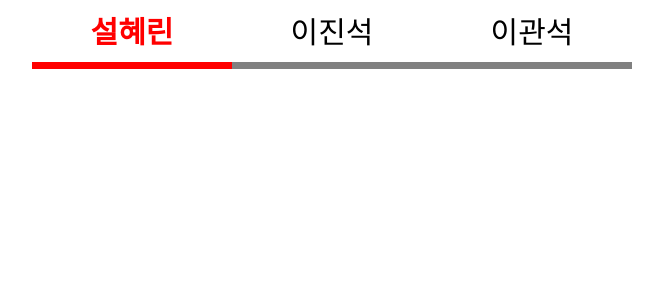
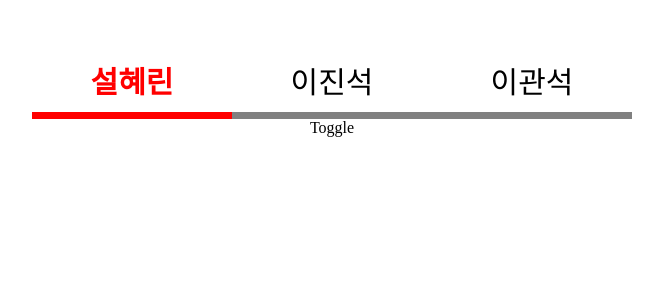
Before and after one commit to seolhyelin/web_fundemental_react, a React (Create React App) app: page / in a window 1280 px wide. Shown: the top 300 px of the page, without its empty margins (308-971 px from the left). Built offline with nearby package versions, Linux system fonts and the light colour scheme.

Commit message:
Feat: 글로벌 컴포넌트 생성

```diff
--- a/src/App.tsx
+++ b/src/App.tsx
@@ -1,17 +1,17 @@
-import styled from 'styled-components'
+import GlobalComponent from 'components/GlobalComponent'
 import Tab from './components/Tab'
+import Toggle from './components/Toggle'
 
 const App = () => {
+  const ComponentArray = [<Tab key="tab" />, <Toggle key="toggle" />]
+
   return (
-    <Container>
-      <Tab />
-    </Container>
+    <GlobalComponent>
+      {ComponentArray.map((comp, index) => {
+        return <div key={index}>{comp}</div>
+      })}
+    </GlobalComponent>
   )
 }
 
-const Container = styled.div`
-  display: flex;
-  align-items: center;
-  justify-content: center;
-`
 export default App
--- /dev/null
+++ b/src/components/GlobalComponent.tsx
@@ -0,0 +1,28 @@
+import styled from 'styled-components'
+
+interface GlobalProps {
+  title?: string
+  children: React.ReactNode
+}
+const GlobalComponent = ({ title, children }: GlobalProps) => {
+  return (
+    <GlobalContainer>
+      <Title>{title}</Title>
+      {children}
+    </GlobalContainer>
+  )
+}
+
+const GlobalContainer = styled.section`
+  display: flex;
+  align-items: center;
+  justify-content: center;
+  flex-direction: column;
+`
+
+const Title = styled.p`
+  font-size: 25px;
+  font-weight: 700;
+`
+
+export default GlobalComponent
--- /dev/null
+++ b/src/components/Toggle.tsx
@@ -0,0 +1,5 @@
+const Toggle = () => {
+  return <div>Toggle</div>
+}
+
+export default Toggle
```
